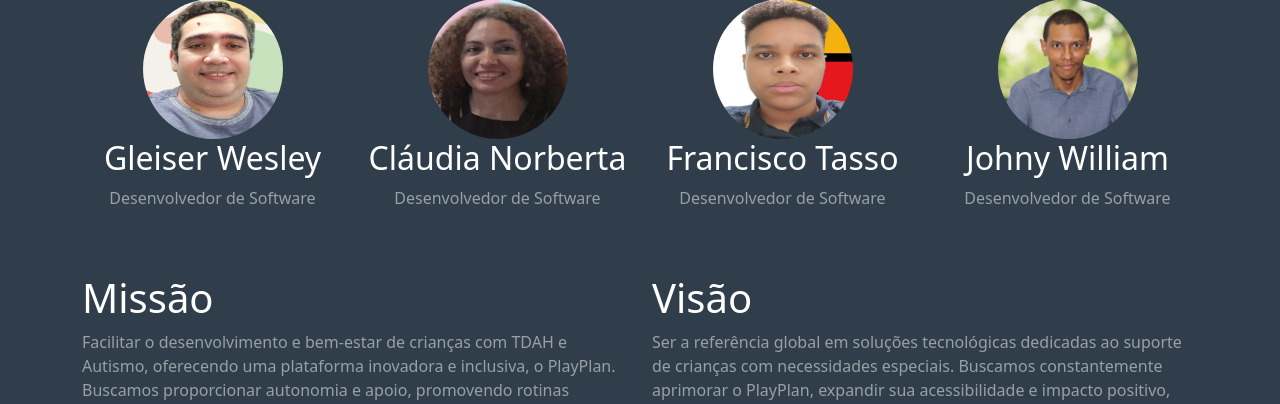
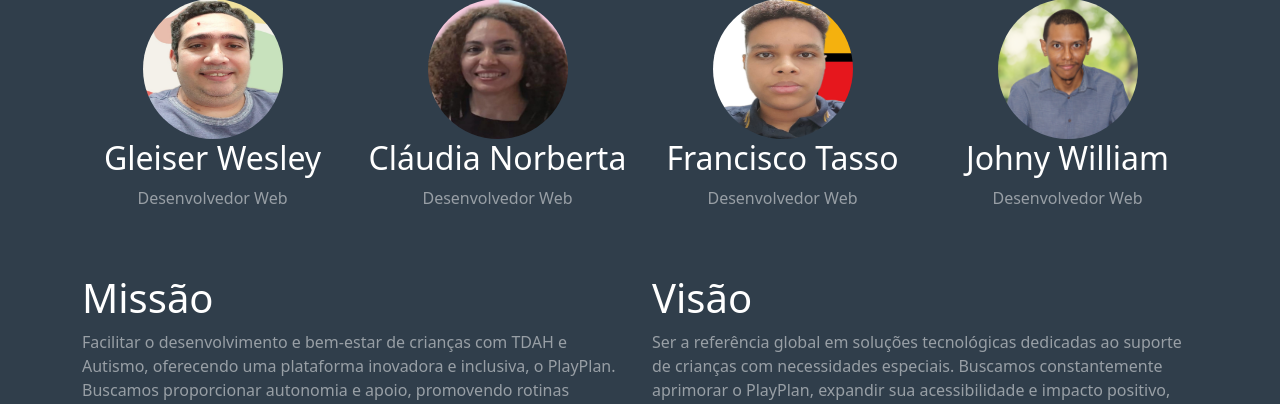
Before and after one commit to gwpoliveira/playplan, a Django app: page /quemsomos/ in a window 1280 px wide. Shown: the part 241-645 px from the top of the page. Run offline with Django 5.2, Linux system fonts and the light colour scheme; some libraries are stand-ins or nearby versions.

Commit message:
quem somos

```diff
--- a/templates/quem-somos.html
+++ b/templates/quem-somos.html
@@ -15,27 +15,27 @@
         <!-- <svg class="bd-placeholder-img rounded-circle" width="140" height="140" xmlns="http://www.w3.org/2000/svg" role="img" aria-label="Placeholder" preserveAspectRatio="xMidYMid slice" focusable="false"><title>Placeholder</title><rect width="100%" height="100%" fill="var(--bs-secondary-color)"/></svg> -->
         <img src="/static/img/Gleiser.jpeg" width="140" height="140" class="bd-placeholder-img rounded-circle" alt="">
         <h2 class="fw-normal text-white">Gleiser Wesley</h2>
-        <p class="text-white-50">Desenvolvedor de Software</p>
+        <p class="text-white-50">Desenvolvedor Web</p>
 
       </div><!-- /.col-lg-4 -->
       <div class="col-lg-3 mt-3">
 
         <img src="/static/img/Claudia.jpeg" width="140" height="140" class="bd-placeholder-img rounded-circle" alt="">
         <h2 class="fw-normal text-white">Cláudia Norberta</h2>
-        <p class="text-white-50">Desenvolvedor de Software</p>
+        <p class="text-white-50">Desenvolvedor Web</p>
 
 
       </div><!-- /.col-lg-4 -->
       <div class="col-lg-3 mt-3">
         <img src="/static/img/Tasso.jpeg" width="140" height="140" class="bd-placeholder-img rounded-circle" alt="">
         <h2 class="fw-normal text-white">Francisco Tasso</h2>
-        <p class="text-white-50">Desenvolvedor de Software</p>
+        <p class="text-white-50">Desenvolvedor Web</p>
 
       </div>
       <div class="col-lg-3 mt-3">
         <img src="/static/img/profile-pic (7).png" width="140" height="140" class="bd-placeholder-img rounded-circle" alt="">
         <h2 class="fw-normal text-white">Johny William</h2>
-        <p class="text-white-50">Desenvolvedor de Software</p>
+        <p class="text-white-50">Desenvolvedor Web</p>
 
       </div><!-- /.col-lg-4 -->
     </div>
```
